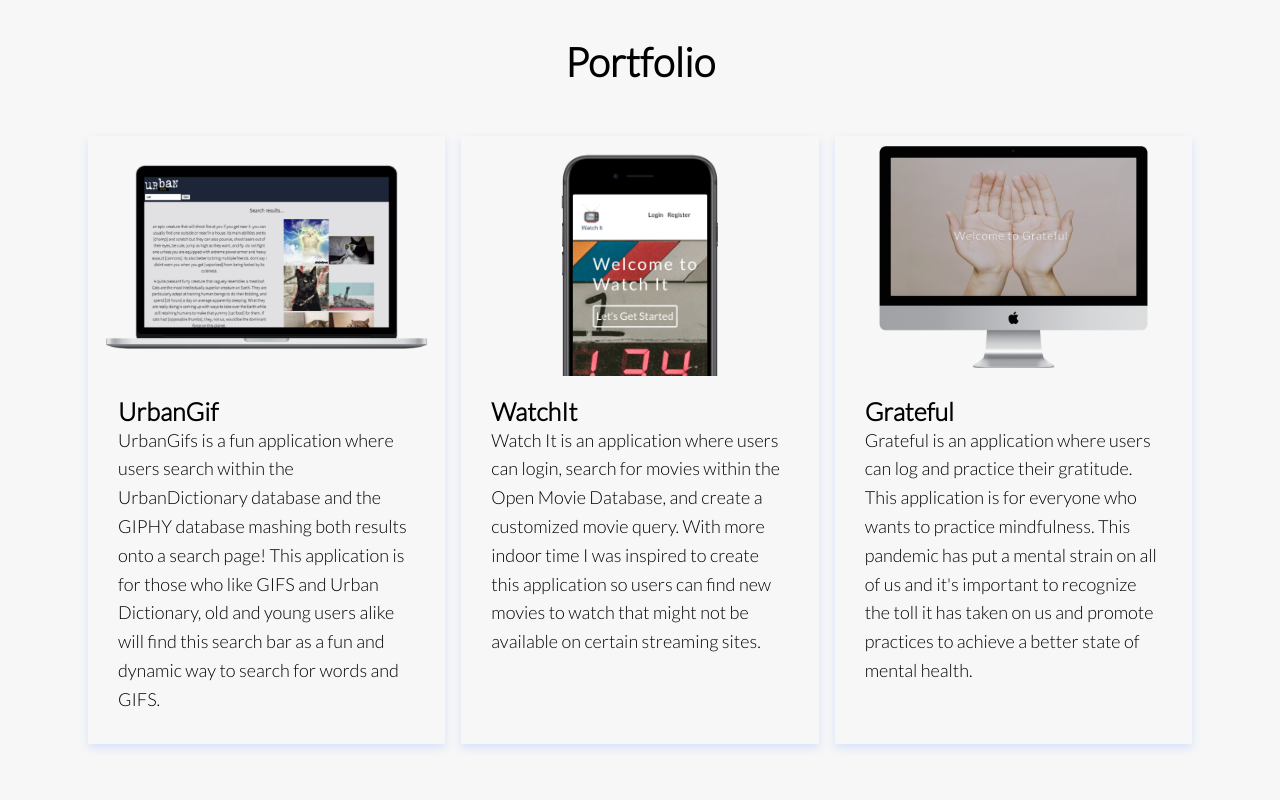
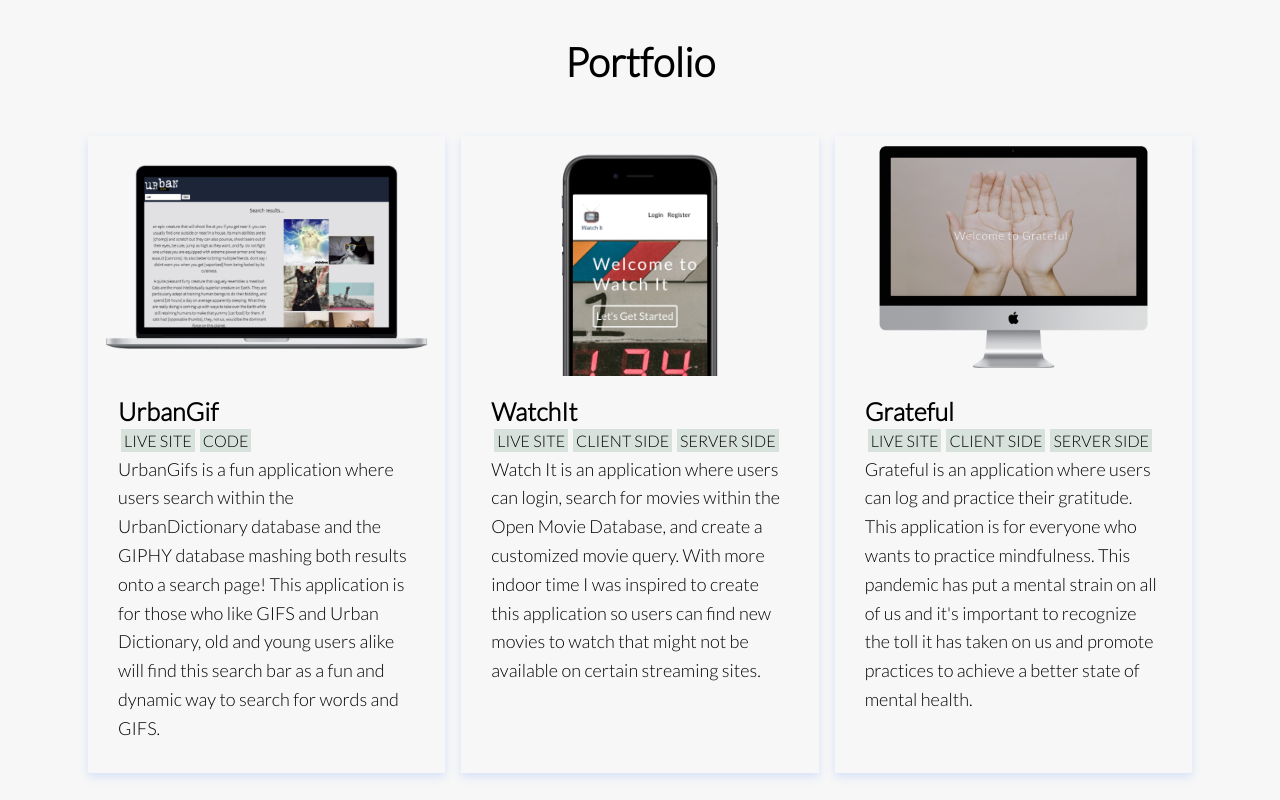
Before and after one commit to josiehandeveloper/jsphn, a React (Create React App) app: page / in a window 1280 px wide. Shown: the part 2180-2980 px from the top of the page. Built offline with nearby package versions, Linux system fonts and the light colour scheme.

Commit message:
portfolio section links added

```diff
--- a/src/Components/Portfolio/Portfolio.css
+++ b/src/Components/Portfolio/Portfolio.css
@@ -28,8 +28,6 @@
   margin-bottom: 24px;
 }
 
-/* Portfolio Items CSS */
-
 .portfolio__item {
   display: flex;
   flex-flow: row;
@@ -38,7 +36,7 @@
   border-radius: 5px;
 }
 
-.portfolio__item__link {
+.portfolio__item__box {
   display: flex;
   flex-flow: column;
   width: 100%;
@@ -78,6 +76,21 @@
   color: black;
 }
 
+.portfolio__item__links {
+  padding: 3px;
+}
+
+.portfolio__item__links > a {
+  display: inline-block;
+  text-decoration: none;
+  color: black;
+  text-transform: uppercase;
+  font-weight: 200;
+  margin-right: 5px;
+  background-color: #d8e2dc;
+  padding: 2px 3px;
+}
+
 .portfolio__item__text {
   color: black;
   font-family: "Lato";
--- a/src/Components/Portfolio/Portfolio.js
+++ b/src/Components/Portfolio/Portfolio.js
@@ -1,6 +1,5 @@
 import React from "react";
 import "./Portfolio.css";
-import PortfolioItem from "../../Components/PortfolioItem/PortfolioItem";
 
 function Portfolio() {
   return (
@@ -9,21 +8,100 @@
       <div className="portfolio__container">
         <div className="portfolio__wrapper">
           <ul className="portfolio__items">
-            <PortfolioItem
+            <li className="portfolio__item">
+              <div className="portfolio__item__box">
+                <div className="portfolio__item__pic-wrap">
+                  <img
+                    className="portfolio__item__img"
+                    alt="Portfolio img"
                     src="images/UrbanGif/search-macbook.png"
-              text="UrbanGifs is a fun application where users search within the UrbanDictionary database and the GIPHY database mashing both results onto a search page! This application is for those who like GIFS and Urban Dictionary, old and young users alike will find this search bar as a fun and dynamic way to search for words and GIFS."
-              title="UrbanGif"
                   />
-            <PortfolioItem
+                </div>
+                <div className="portfolio__item__info">
+                  <h4 className="portfolio__item__title">UrbanGif</h4>
+                  <h4 className="portfolio__item__links">
+                    <a href="https://josiehandeveloper.github.io/urban-gifs/">
+                      Live Site
+                    </a>
+                    <a href="https://github.com/josiehandeveloper/urban-gifs.git">
+                      Code
+                    </a>
+                  </h4>
+                  <h5 className="portfolio__item__text">
+                    UrbanGifs is a fun application where users search within the
+                    UrbanDictionary database and the GIPHY database mashing both
+                    results onto a search page! This application is for those
+                    who like GIFS and Urban Dictionary, old and young users
+                    alike will find this search bar as a fun and dynamic way to
+                    search for words and GIFS.
+                  </h5>
+                </div>
+              </div>
+            </li>
+            <li className="portfolio__item">
+              <div className="portfolio__item__box">
+                <div className="portfolio__item__pic-wrap">
+                  <img
+                    className="portfolio__item__img"
+                    alt="Portfolio img"
                     src="images/WatchIt/watchIt1.png"
-              text="Watch It is an application where users can login, search for movies within the Open Movie Database, and create a customized movie query. With more indoor time I was inspired to create this application so users can find new movies to watch that might not be available on certain streaming sites."
-              title="WatchIt"
                   />
-            <PortfolioItem
+                </div>
+                <div className="portfolio__item__info">
+                  <h4 className="portfolio__item__title">WatchIt</h4>
+                  <h4 className="portfolio__item__links">
+                    <a href="https://watchit-app-seven.vercel.app/">
+                      Live Site
+                    </a>
+                    <a href="https://github.com/josiehandeveloper/watchit-app.git">
+                      Client Side
+                    </a>
+                    <a href="https://github.com/josiehandeveloper/watchit-2-server.git">
+                      Server Side
+                    </a>
+                  </h4>
+                  <h5 className="portfolio__item__text">
+                    Watch It is an application where users can login, search for
+                    movies within the Open Movie Database, and create a
+                    customized movie query. With more indoor time I was inspired
+                    to create this application so users can find new movies to
+                    watch that might not be available on certain streaming
+                    sites.
+                  </h5>
+                </div>
+              </div>
+            </li>
+            <li className="portfolio__item">
+              <div className="portfolio__item__box">
+                <div className="portfolio__item__pic-wrap">
+                  <img
+                    className="portfolio__item__img"
+                    alt="Portfolio img"
                     src="images/Grateful/grateful1.png"
-              text="Grateful is an application where users can log and practice their gratitude. This application is for everyone who wants to practice mindfulness. This pandemic has put a mental strain on all of us and it's important to recognize the toll it has taken on us and promote practices to achieve a better state of mental health."
-              title="Grateful"
                   />
+                </div>
+                <div className="portfolio__item__info">
+                  <h4 className="portfolio__item__title">Grateful</h4>
+                  <h4 className="portfolio__item__links">
+                    <a href="https://grateful-app.vercel.app/">Live Site</a>
+                    <a href="https://github.com/josiehandeveloper/grateful-app.git">
+                      Client Side
+                    </a>
+                    <a href="https://github.com/josiehandeveloper/grateful2-server.git">
+                      Server Side
+                    </a>
+                  </h4>
+                  <h5 className="portfolio__item__text">
+                    Grateful is an application where users can log and practice
+                    their gratitude. This application is for everyone who wants
+                    to practice mindfulness. This pandemic has put a mental
+                    strain on all of us and it's important to recognize the toll
+                    it has taken on us and promote practices to achieve a better
+                    state of mental health.
+                  </h5>
+                </div>
+              </div>
+            </li>
           </ul>
         </div>
       </div>
--- a/src/Components/PortfolioItem/portfolioItem.js
+++ b/src/Components/PortfolioItem/portfolioItem.js
@@ -14,6 +14,10 @@
           </div>
           <div className="portfolio__item__info">
             <h4 className="portfolio__item__title">{props.title}</h4>
+            <h4 className="portfolio__item__links">
+              {props.live}
+              {props.code}
+            </h4>
             <h5 className="portfolio__item__text">{props.text}</h5>
           </div>
         </div>
```
Lines whose indentation alone changed are shown as unchanged.
